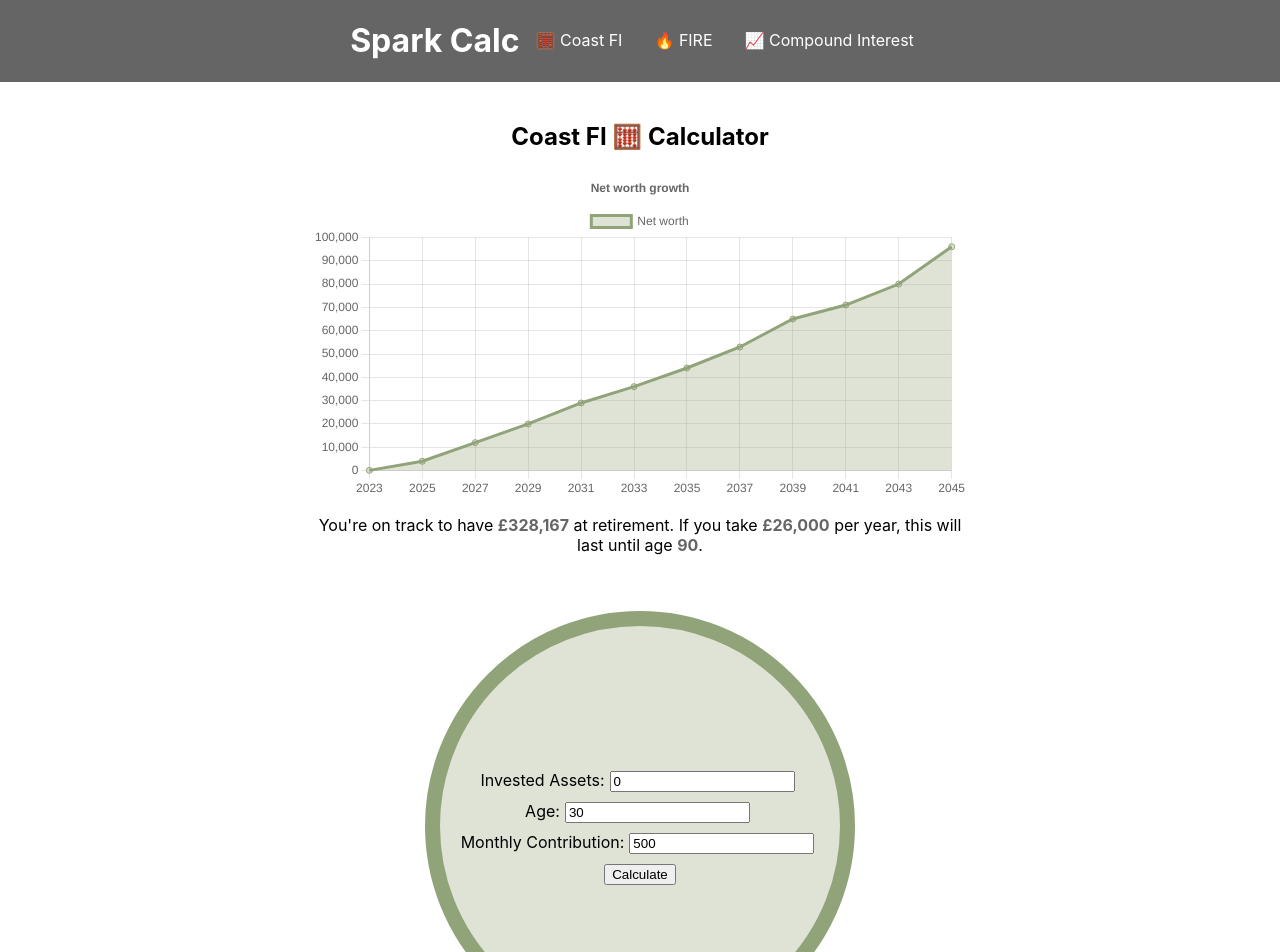
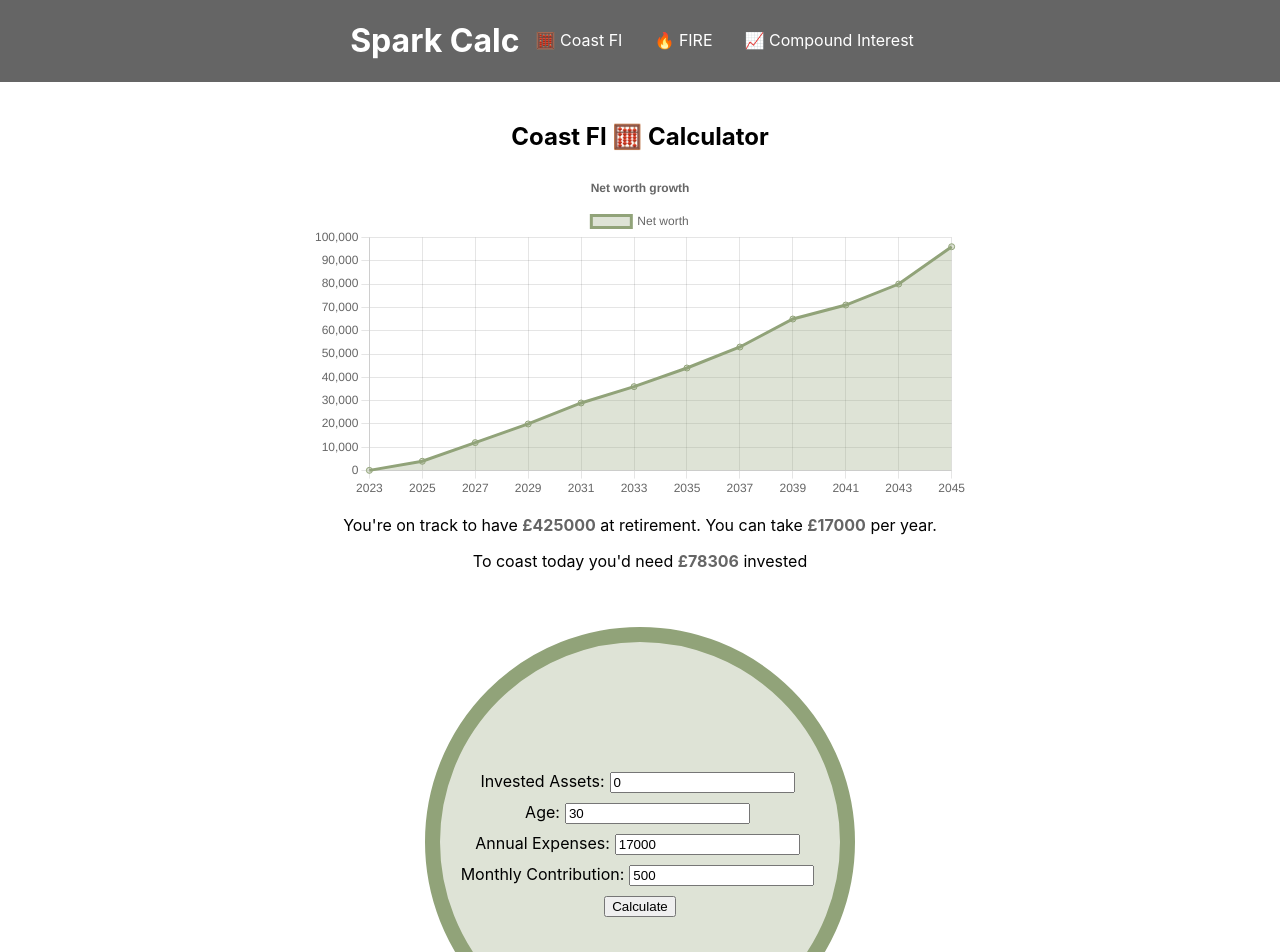
Before and after one commit to nyakeh/spark-calc, a React (Create React App) app: page / in a window 1280 px wide. Shown: the top 952 px of the page. Built offline with nearby package versions, Linux system fonts and the light colour scheme.

Commit message:
Implemented initial calculation maths. It currently compounds annually & adds contributions annually.

```diff
--- a/src/App.css
+++ b/src/App.css
@@ -49,7 +49,7 @@
 }
 
 .Coast-form {
-  padding-top: 140px;
+  padding-top: 125px;
 }
 
 label {
--- a/src/Coast.tsx
+++ b/src/Coast.tsx
@@ -36,11 +36,41 @@ export const data = {
 function Coast() {
   const [investedAssets, setInvestedAssets] = useState(0);
   const [age, setAge] = useState(30);
+  const [annualExpenses , setAnnualExpenses] = useState(17000);
   const [monthlyContribution, setMonthlyContribution] = useState(500);
+
+  const [retirementAge, setRetirementAge] = useState(55);
+  const [interestRate, setInterestRate] = useState(7);
+  const [inflationRate, setInflationRate] = useState(2);
+  const [safeWithdrawalRate, setSafeWithdrawalRate] = useState(4);
+
+  const [initialAssets, setInitialAssets] = useState(0);
+  const [yearsToRetirement, setYearsToRetirement] = useState(0);
+  const [retirementNetWorth, setRetirementNetWorth] = useState(425000);
+  const [safeWithdrawalAmount, setSafeWithdrawalAmount] = useState(17000);
+  const [todayCoastFigure, setTodayCoastFigure] = useState(78306);
+  const [initialSumCompounded, setInitialSumCompounded] = useState(0);
 
   const reCalculate = (event: any) => {
     event.preventDefault();
-    alert(`investedAssets: ${investedAssets}`)
+    setInitialAssets(investedAssets);
+
+    let fireNumber = annualExpenses * 25;
+    let rate = ((interestRate - inflationRate) / 100) + 1;
+    let years = retirementAge - age;
+    setYearsToRetirement(years);
+    setInitialSumCompounded(investedAssets * (Math.pow(rate, years)));
+    setTodayCoastFigure(fireNumber / (Math.pow(rate, years)));
+
+    let annualContribution = monthlyContribution * 12;
+    let futureValue = 0;
+    let tempYearValue = investedAssets;
+    for (let i = 0; i < years; i++) {
+      futureValue = tempYearValue * Math.pow(rate, 1);
+      tempYearValue = futureValue + annualContribution;
+    }
+    setRetirementNetWorth(tempYearValue);
+    setSafeWithdrawalAmount(tempYearValue / (100 / safeWithdrawalRate))
   }
 
   return (
@@ -48,7 +78,9 @@ function Coast() {
       <section className='App-main'>
         <h2>Coast FI &#129518; Calculator</h2>
         <Line options={options} data={data} />
-        <p>You're on track to have <span>£328,167</span> at retirement. If you take <span>£26,000</span> per year, this will last until age <span>90</span>.</p>
+        <p>You're on track to have <span>£{retirementNetWorth.toFixed(0)}</span> at retirement. You can take <span>£{safeWithdrawalAmount.toFixed(0)}</span> per year.</p>
+        <p>To coast today you'd need <span>£{todayCoastFigure.toFixed(0)}</span> invested</p>
+        {initialSumCompounded > 1 && <p>Your initial <span>£{initialAssets.toFixed(0)}</span> will grow to <span>£{initialSumCompounded.toFixed(0)}</span> over the <span>yearsToRetirement</span> years till retirement age</p>}
       </section>
 
       <section className='App-main'>
@@ -59,6 +91,9 @@ function Coast() {
             </label>
             <label>Age:
               <input type='number' value={age} onChange={e => setAge(Number(e.target.value))} />
+            </label>
+            <label>Annual Expenses:
+              <input type='number' value={annualExpenses} onChange={e => setAnnualExpenses(Number(e.target.value))} />
             </label>
             <label>Monthly Contribution:
               <input type='number' value={monthlyContribution} onChange={e => setMonthlyContribution(Number(e.target.value))} />
```
